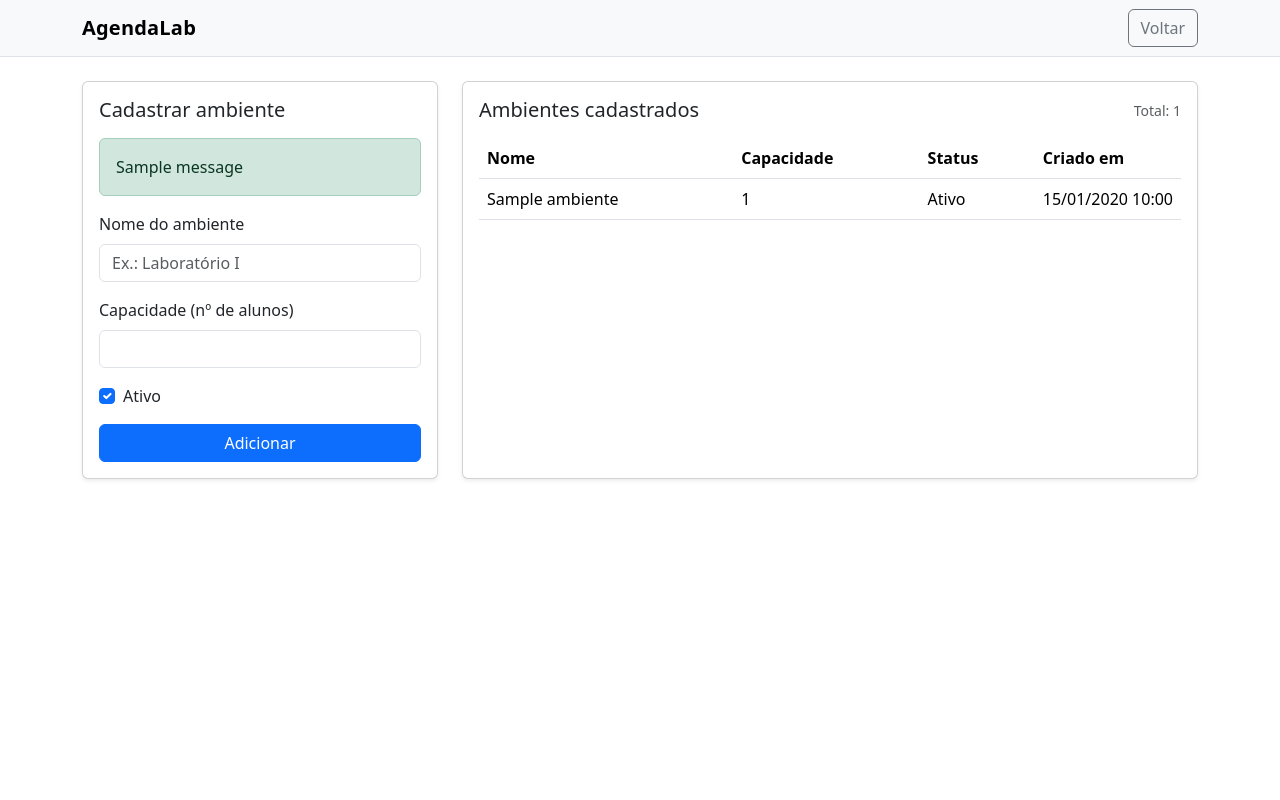
After one commit to FabianoTaguchi/agendaLab, a Flask app: page /ambientes in a window 1280 px wide. The commit adds this page. Run offline with Flask 3, Linux system fonts and the light colour scheme; tables that the repository leaves empty hold one stand-in row (values such as "Sample post"); one stand-in notice (Sample message) is shown; parts of the project's set-up code (start-up, migrations or seed data) failed here and were passed over.

Commit message:
Ambientes: criar tela e rotas (GET /ambientes, POST /ambientes/cadastrar); Login: redirecionar para /home; Logout: adicionar rota /logout; Navbar index: remover botões; Navbars: restaurar botão Voltar; Docs/SQL: ajustes incluídos

```diff
--- a/app.py
+++ b/app.py
@@ -3,8 +3,9 @@ from flask import redirect, url_for, flash, session
 import os
 from datetime import datetime
 from flask_sqlalchemy import SQLAlchemy
-from sqlalchemy import func
+from sqlalchemy import func, text
 from sqlalchemy.exc import IntegrityError
+
 
 
 app = Flask(
@@ -30,6 +31,7 @@ class Usuario(db.Model):
     nome = db.Column(db.String(120), nullable=False)
     email = db.Column(db.String(120))
     telefone = db.Column(db.String(20))
+    senha = db.Column(db.String(255))
     role = db.Column(db.String(20), nullable=False, server_default='usuario')
     criado_em = db.Column(db.DateTime, server_default=func.now(), nullable=False)
     reservas = db.relationship('Reserva', backref='usuario', lazy=True)
@@ -83,14 +85,56 @@ def painel():
 def admin():
     return render_template('admin.html')
 
-
-
 # Página somente leitura: lista de usuários
 @app.route('/usuarios')
 def usuarios_page():
     users = Usuario.query.order_by(Usuario.criado_em.desc()).all()
     return render_template('usuarios.html', users=users)
 
+# Ambientes — página de cadastro e listagem
+@app.route('/ambientes')
+def ambientes_page():
+    ambientes = Ambiente.query.order_by(Ambiente.nome.asc()).all()
+    return render_template('ambientes.html', ambientes=ambientes)
+
+@app.route('/ambientes/cadastrar', methods=['POST'])
+def cadastrar_ambiente():
+    nome = (request.form.get('nome') or '').strip()
+    capacidade_raw = (request.form.get('capacidade') or '').strip()
+    ativo_flag = request.form.get('ativo')
+
+    if not nome or not capacidade_raw:
+        flash('Informe nome e capacidade', 'warning')
+        return redirect(url_for('ambientes_page'))
+
+    try:
+        capacidade = int(capacidade_raw)
+    except ValueError:
+        flash('Capacidade deve ser um número inteiro', 'warning')
+        return redirect(url_for('ambientes_page'))
+
+    if capacidade <= 0:
+        flash('Capacidade deve ser maior que zero', 'warning')
+        return redirect(url_for('ambientes_page'))
+
+    try:
+        a = Ambiente(
+            nome=nome,
+            capacidade=capacidade,
+            ativo=bool(ativo_flag)
+        )
+        db.session.add(a)
+        db.session.commit()
+        flash('Ambiente cadastrado com sucesso!', 'success')
+        return redirect(url_for('ambientes_page'))
+    except IntegrityError:
+        db.session.rollback()
+        flash('Nome de ambiente já cadastrado', 'danger')
+        return redirect(url_for('ambientes_page'))
+    except Exception as e:
+        db.session.rollback()
+        flash(f'Erro ao cadastrar ambiente: {str(e)}', 'danger')
+        return redirect(url_for('ambientes_page'))
 
 
 @app.route('/usuarios/cadastrar', methods=['POST'])
@@ -99,14 +143,27 @@ def form_create_usuario():
     email = (request.form.get('email') or '').strip()
     telefone = (request.form.get('telefone') or '').strip()
     login = (request.form.get('login') or '').strip()
+    senha = (request.form.get('senha') or '').strip()
     role = 'usuario'
 
     if not login or not nome:
         flash('Campos obrigatórios: login e nome', 'warning')
         return redirect(url_for('index'))
 
+    # Senha simples: apenas presença, sem confirmação e sem hash
+    if not senha:
+        flash('Informe uma senha para cadastrar', 'warning')
+        return redirect(url_for('index'))
+
     try:
-        u = Usuario(login=login, nome=nome, email=email or None, telefone=telefone or None, role=role)
+        u = Usuario(
+            login=login,
+            nome=nome,
+            email=email or None,
+            telefone=telefone or None,
+            role=role,
+            senha=senha
+        )
         db.session.add(u)
         db.session.commit()
         flash('Conta criada com sucesso!', 'success')
@@ -124,27 +181,32 @@ def form_create_usuario():
 @app.route('/login', methods=['POST'])
 def login():
     login = (request.form.get('login') or '').strip()
-    if not login:
-        flash('Informe o login para entrar', 'warning')
+    senha = (request.form.get('senha') or '')
+    if not login or not senha:
+        flash('Informe login e senha', 'warning')
         return redirect(url_for('index'))
     user = Usuario.query.filter_by(login=login).first()
     if not user:
         flash('Login não encontrado', 'danger')
         return redirect(url_for('index'))
+    if not user.senha:
+        flash('Usuário sem senha cadastrada', 'danger')
+        return redirect(url_for('index'))
+    if user.senha != senha:
+        flash('Senha inválida', 'danger')
+        return redirect(url_for('index'))
     session['usuario_id'] = user.id
     flash(f'Bem-vindo(a), {user.nome}!', 'success')
-    return redirect(url_for('dashboard'))
+    return redirect(url_for('home'))
+
+# Logout: limpa sessão e volta para a página de acesso
+@app.route('/logout', methods=['GET'])
+def logout():
+    session.pop('usuario_id', None)
+    flash('Você saiu da sessão.', 'info')
+    return redirect(url_for('index'))
 
 if __name__ == '__main__':
     host = os.getenv('HOST', '127.0.0.1')
     port = int(os.getenv('PORT', '5002'))
-    try:
-        with app.app_context():
-            db.create_all()
-            if Ambiente.query.count() == 0:
-                for nome in ['Laboratório I', 'Laboratório II', 'Laboratório Robótica']:
-                    db.session.add(Ambiente(nome=nome, capacidade=30, ativo=True))
-                db.session.commit()
-    except Exception:
-        pass
     app.run(host=host, port=port, debug=True)
--- a/sql/schema.sql
+++ b/sql/schema.sql
@@ -12,6 +12,7 @@ CREATE TABLE IF NOT EXISTS usuarios (
   nome VARCHAR(120) NOT NULL,
   email VARCHAR(120),
   telefone VARCHAR(20),
+  senha VARCHAR(255),
   role VARCHAR(20) NOT NULL DEFAULT 'usuario',
   criado_em TIMESTAMP NOT NULL DEFAULT NOW()
 );
--- /dev/null
+++ b/templates/ambientes.html
@@ -0,0 +1,90 @@
+<!doctype html>
+<html lang="pt-BR">
+  <head>
+    <meta charset="utf-8">
+    <meta name="viewport" content="width=device-width, initial-scale=1">
+    <title>AgendaLab — Ambientes</title>
+    <link href="https://cdn.jsdelivr.net/npm/bootstrap@5.3.3/dist/css/bootstrap.min.css" rel="stylesheet" integrity="sha384-QWTKZyjpPEjISv5WaRU9OFeRpok6YctnYmDr5pNlyT2bRjXh0JMhjY6hW+ALEwIH" crossorigin="anonymous">
+    <link rel="stylesheet" href="/assets/css/styles.css">
+  </head>
+  <body>
+    <nav class="navbar navbar-expand-lg bg-body-tertiary border-bottom">
+      <div class="container">
+        <a class="navbar-brand fw-semibold" href="/">AgendaLab</a>
+        <div class="ms-auto d-flex align-items-center gap-3">
+          <a class="btn btn-outline-secondary" href="/home">Voltar</a>
+        </div>
+      </div>
+    </nav>
+
+    <main class="container py-4">
+      <div class="row g-4">
+        <div class="col-12 col-lg-4">
+          <div class="card shadow-sm h-100">
+            <div class="card-body">
+              <h2 class="h5 mb-3">Cadastrar ambiente</h2>
+              {% with messages = get_flashed_messages(with_categories=true) %}
+              {% if messages %}
+                {% for category, message in messages %}
+                  <div class="alert alert-{{ category }}" role="alert">{{ message }}</div>
+                {% endfor %}
+              {% endif %}
+              {% endwith %}
+              <form id="ambienteForm" method="post" action="/ambientes/cadastrar" novalidate>
+                <div class="mb-3">
+                  <label for="amb-nome" class="form-label">Nome do ambiente</label>
+                  <input type="text" id="amb-nome" name="nome" class="form-control" placeholder="Ex.: Laboratório I" required>
+                </div>
+                <div class="mb-3">
+                  <label for="amb-capacidade" class="form-label">Capacidade (nº de alunos)</label>
+                  <input type="number" id="amb-capacidade" name="capacidade" class="form-control" min="1" step="1" required>
+                </div>
+                <div class="form-check mb-3">
+                  <input class="form-check-input" type="checkbox" value="1" id="amb-ativo" name="ativo" checked>
+                  <label class="form-check-label" for="amb-ativo">Ativo</label>
+                </div>
+                <div class="d-grid">
+                  <button type="submit" class="btn btn-primary">Adicionar</button>
+                </div>
+              </form>
+            </div>
+          </div>
+        </div>
+        <div class="col-12 col-lg-8">
+          <div class="card shadow-sm h-100">
+            <div class="card-body">
+              <div class="d-flex align-items-center justify-content-between mb-3">
+                <h2 class="h5 mb-0">Ambientes cadastrados</h2>
+                <div class="text-muted small">Total: {{ ambientes|length }}</div>
+              </div>
+              <div class="table-responsive">
+                <table class="table table-hover align-middle">
+                  <thead>
+                    <tr>
+                      <th>Nome</th>
+                      <th>Capacidade</th>
+                      <th>Status</th>
+                      <th>Criado em</th>
+                    </tr>
+                  </thead>
+                  <tbody>
+                    {% for a in ambientes %}
+                      <tr>
+                        <td>{{ a.nome }}</td>
+                        <td>{{ a.capacidade }}</td>
+                        <td>{{ 'Ativo' if a.ativo else 'Inativo' }}</td>
+                        <td>{{ a.criado_em.strftime('%d/%m/%Y %H:%M') if a.criado_em else '-' }}</td>
+                      </tr>
+                    {% endfor %}
+                  </tbody>
+                </table>
+              </div>
+            </div>
+          </div>
+        </div>
+      </div>
+    </main>
+
+    <script src="https://cdn.jsdelivr.net/npm/bootstrap@5.3.3/dist/js/bootstrap.bundle.min.js" integrity="sha384-YvpcrYf0tY3lHB60NNkmXc5s9fDVZLESaAA55NDzOxhy9GkcIdslK1eN7N6jIeHz" crossorigin="anonymous"></script>
+  </body>
+</html>
--- a/templates/home.html
+++ b/templates/home.html
@@ -14,7 +14,7 @@
         <div class="ms-auto d-flex align-items-center gap-3">
           <a class="btn btn-outline-secondary" href="/home">Voltar</a>
           <span id="navbar-username" class="text-secondary small"></span>
-          <button id="btn-logout" class="btn btn-outline-danger btn-sm">Sair</button>
+          <a id="btn-logout" href="/logout" class="btn btn-outline-danger btn-sm">Sair</a>
         </div>
       </div>
     </nav>
```
Also changed, not shown: docs/mer.md (+3 -1 lines), templates/index.html (+3 -17 lines), templates/dashboard.html (line endings or trailing spaces), templates/painel.html (line endings or trailing spaces).
